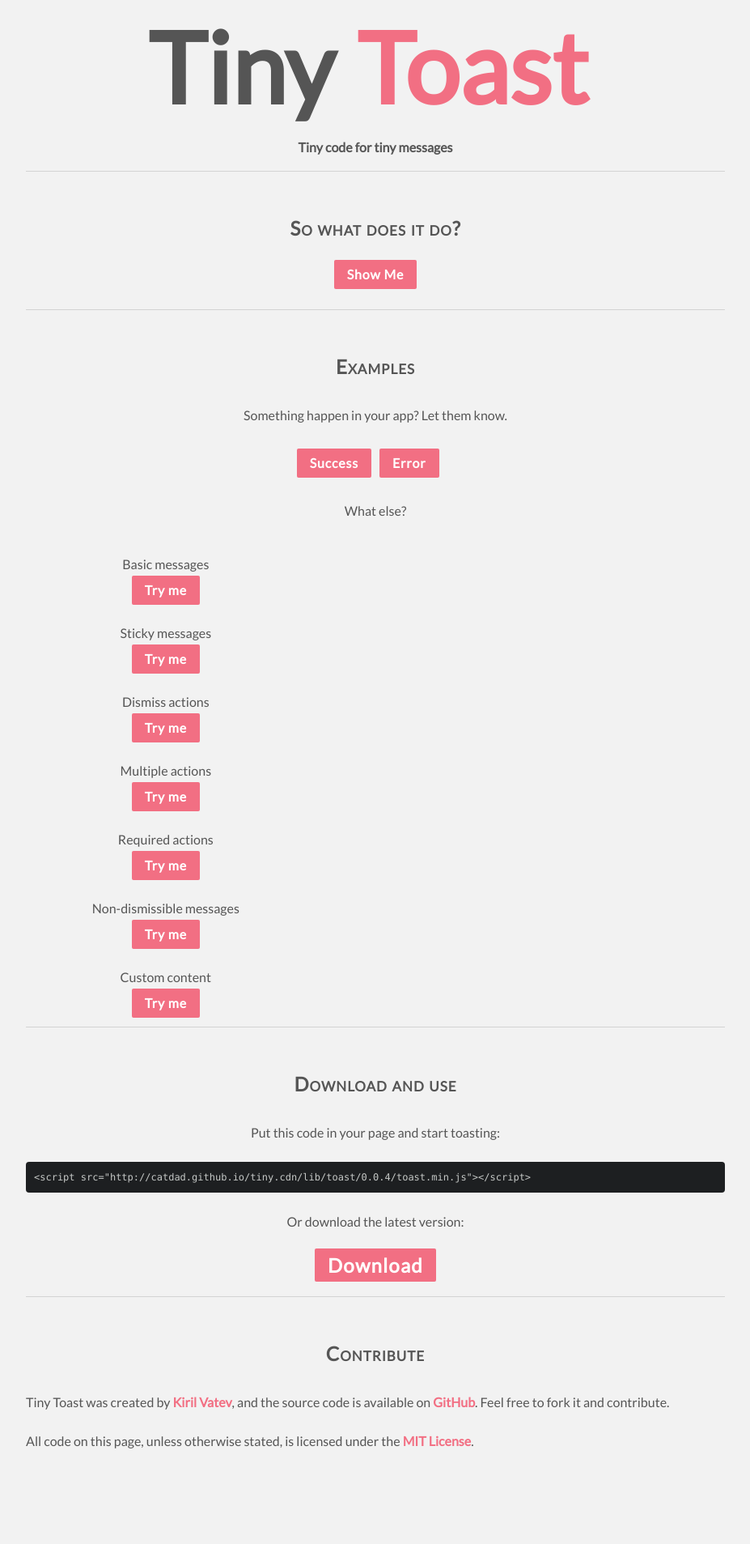
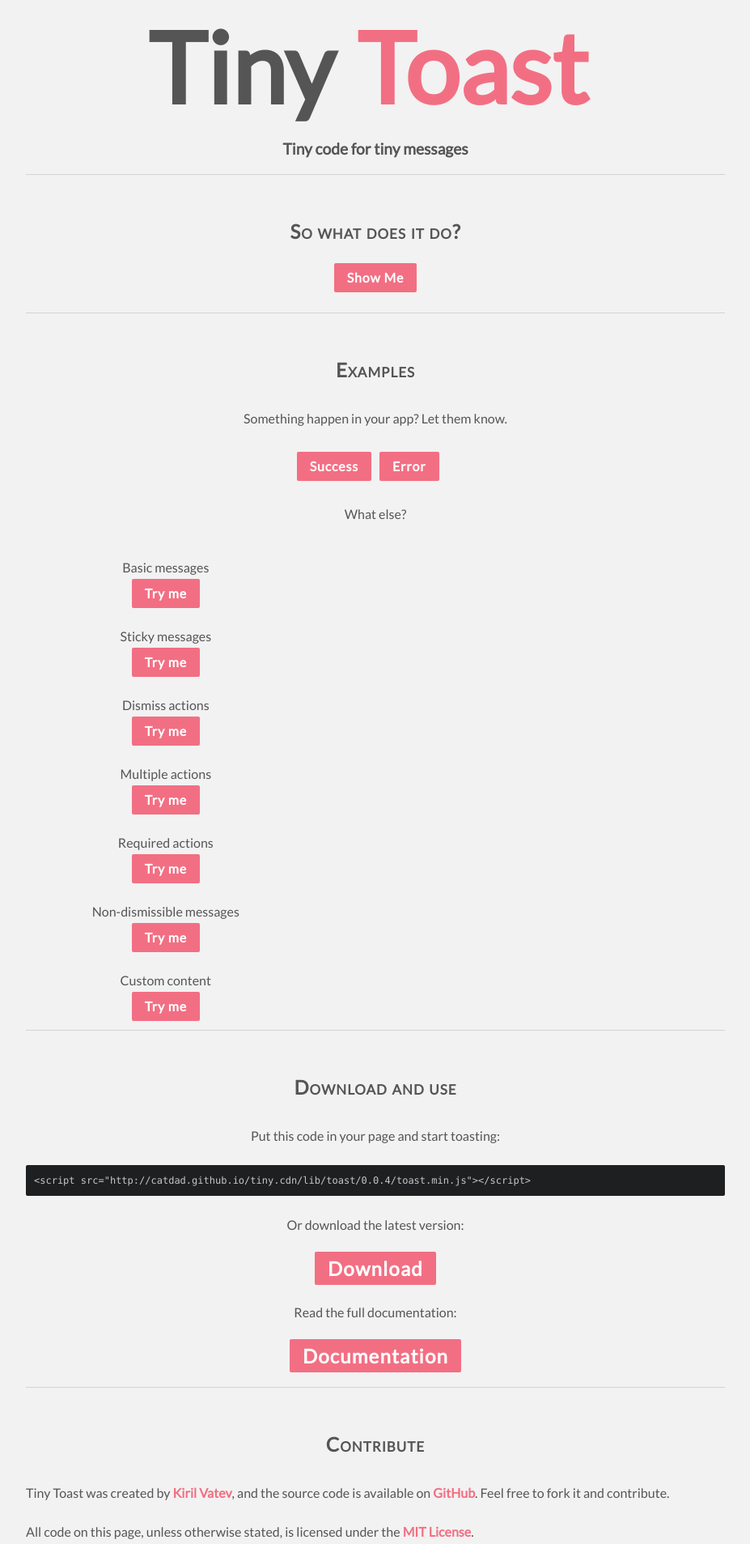
Before and after one commit to catdad/tiny.toast, a website: page index.html in a window 1280 px wide. Shown: the whole page at 81% size, without its empty margins (176-1103 px from the left). Before the commit the page ends 1816 px from the top, so only its background shows below. Drawn offline with nearby package versions, Linux system fonts and the light colour scheme; a script that the page names is missing.

Commit message:
landing page cleanup

```diff
--- a/index.html
+++ b/index.html
@@ -1,10 +1,11 @@
 <!DOCTYPE html>
 <html lang="en">
 <head>
-    <meta charset="UTF-8">
+    <meta http-equiv="X-UA-Compatible" content="IE=edge,chrome=1" />
+	<meta http-equiv="Content-Type" content="text/html; charset=utf-8">
+	<meta name="viewport" content="width=device-width, initial-scale=1, user-scalable=yes" />
+
     <title>Tiny Toast</title>
-
-    <meta name="viewport" content="width=device-width, initial-scale=1, user-scalable=yes" />
 
     <link href='http://fonts.googleapis.com/css?family=Lato' rel='stylesheet' type='text/css'>
 
@@ -38,6 +39,9 @@
             text-align: center;
             letter-spacing: 1px;
         }
+        h4 {
+            font-size: 1.2em;
+        }
 
         .clear { clear: both; float: none !important; }
 
@@ -53,7 +57,7 @@
         pre {
             text-align: left;
             box-sizing: border-box;
-            border-radius: 4px;
+            border-radius: 2px;
 
             white-space: pre-wrap;
             word-wrap: break-word;
@@ -151,7 +155,7 @@
             width: 60%;
         }
         .group .code {
-            top: 2em;
+            top: 1.5em;
             position: relative;
             max-width: 450px;
         }
@@ -168,11 +172,9 @@
     </style>
 
     <script src="toast.min.js"></script>
+
     <script src="//cdnjs.cloudflare.com/ajax/libs/underscore.js/1.7.0/underscore-min.js"></script>
-
-<!--    <link rel="stylesheet" href="http://cdnjs.cloudflare.com/ajax/libs/prettify/r298/prettify.min.css" />-->
-	<link rel="stylesheet" href="lib/tomorrow%20night.css" />
-
+    <link rel="stylesheet" href="lib/tomorrow%20night.css" />
 	<script src="http://cdnjs.cloudflare.com/ajax/libs/prettify/r298/prettify.js"></script>
 
 </head>
@@ -289,8 +291,12 @@
     <div class="code">
         <pre class="prettyprint lang-html pln">&lt;script src="http://catdad.github.io/tiny.cdn/lib/toast/0.0.4/toast.min.js"&gt;&lt;/script&gt;</pre>
     </div>
+
     <div class="text center">Or download the latest version:</div>
     <a href="#" class="button">Download</a>
+
+    <div class="text center">Read the full documentation:</div>
+    <a href="https://github.com/catdad/tiny.toast" class="button">Documentation</a>
 
     <h3>Contribute</h3>
     <div class="text">
```
